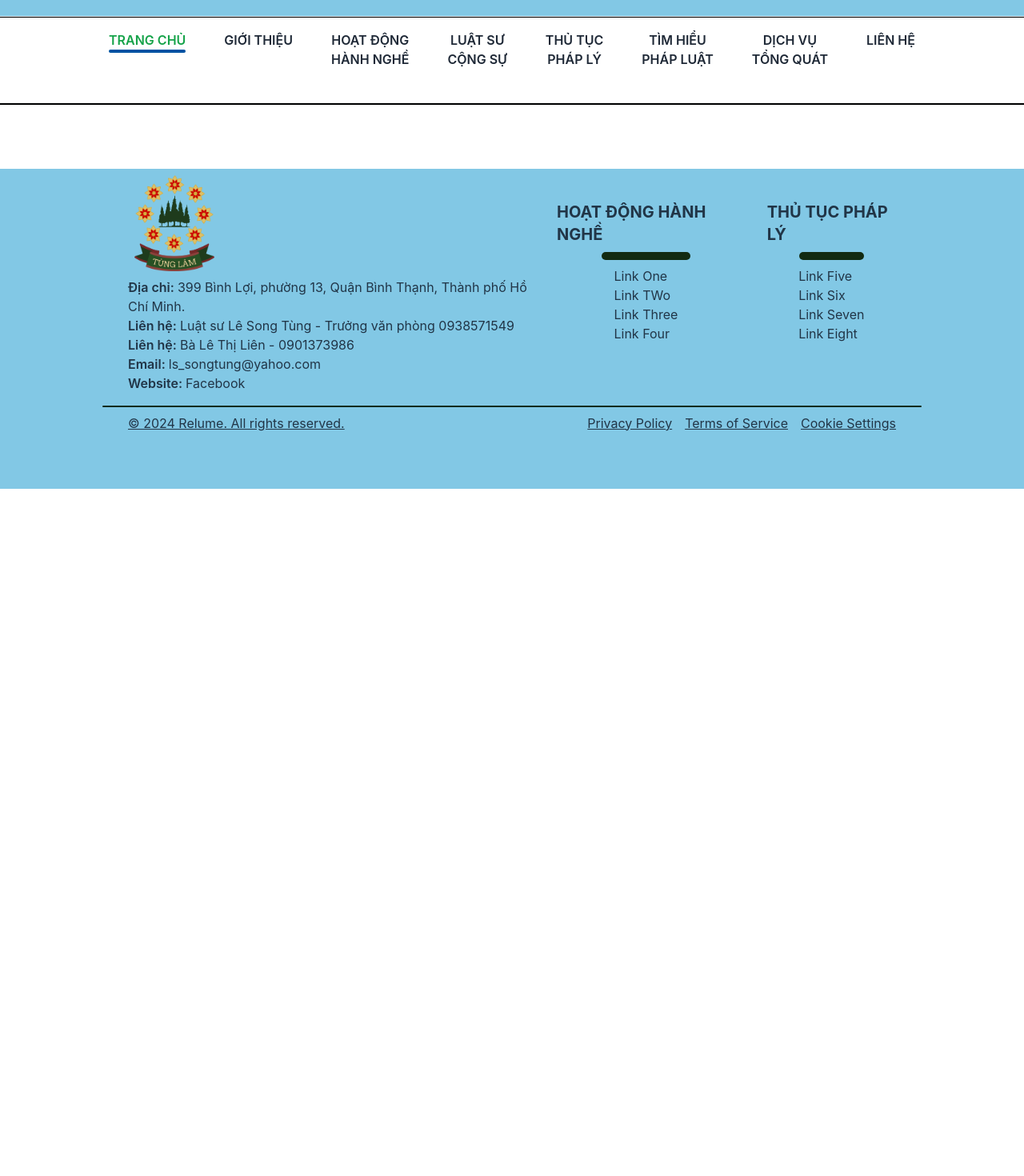
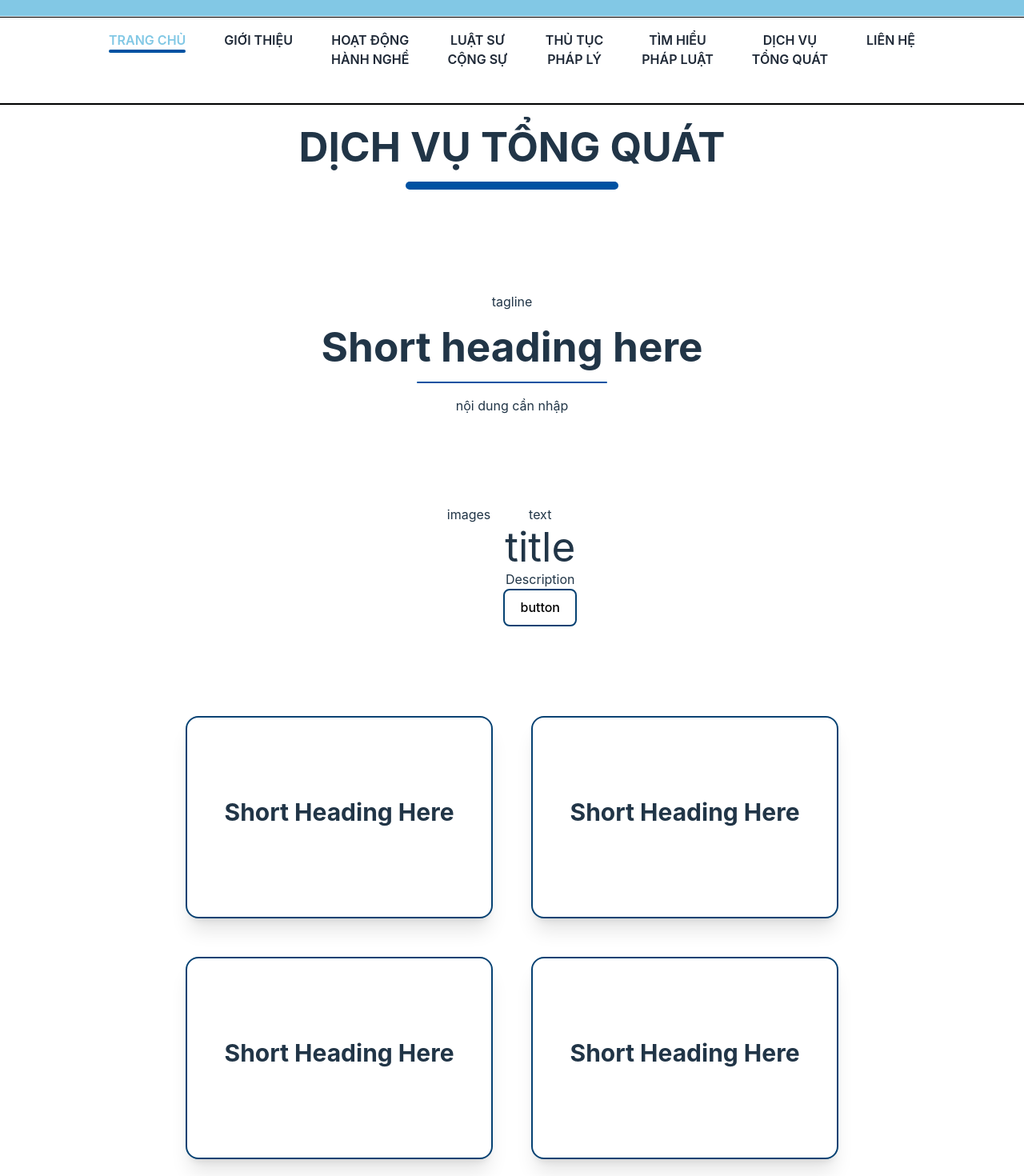
Before and after one commit to TanPhat23/WebluatsuTungLam, a React (Vite) app: page /services in a window 1280 px wide. Shown: the part 180-1650 px from the top of the page at 80% size. Before the commit the page ends 800 px from the top, so only its background shows below. Built offline with nearby package versions, Linux system fonts and the light colour scheme.

Commit message:
add services

```diff
--- a/src/App.tsx
+++ b/src/App.tsx
@@ -13,6 +13,9 @@ import Activity from "./pages/activities/Activity";
 import Law from "./pages/laws/Law";
 import Laws from "./pages/laws/Laws";
 import Procedures from "./pages/procedures/Procedures";
+import GeneralServices from "./pages/generalServices/GeneralServices";
+import GeneralService from "./pages/generalServices/GeneralService";
+
 
 function App() {
   return (
@@ -31,6 +34,8 @@ function App() {
         <Route path="/laws" element={<Laws />} />
         <Route path="/laws/:id" element={<Law />} />
         <Route path="/procedures" element={<Procedures />} />
+        <Route path="/services" element={<GeneralServices/>} />
+        <Route path="/services/:id" element={<GeneralService/>}/>
         <Route path="/contact" element={<ContactInfo />} />
       </Routes>
       <Footer />
--- a/src/components/Footer.tsx
+++ b/src/components/Footer.tsx
@@ -30,7 +30,7 @@ const Footer = () => {
         <div className="mt-10 flex flex-row gap-10 ">
           <div className="flex flex-col gap-2 items-center">
             <h3 className="text-xl font-bold">HOẠT ĐỘNG HÀNH NGHỀ</h3>
-            <div className="w-1/2 h-[10px] rounded-xl bg-[#122B12] "></div>
+            <div className="w-1/2 h-[10px] rounded-xl bg-[#0052a2] "></div>
             <ul>
               {activities.map((link) => (
                 <li key={link.title}>
@@ -41,7 +41,7 @@ const Footer = () => {
           </div>
           <div className="flex flex-col gap-2 items-center">
             <h3 className="text-xl  font-bold">THỦ TỤC PHÁP LÝ</h3>
-            <div className="w-1/2 h-[10px] rounded-xl bg-[#122B12] "></div>
+            <div className="w-1/2 h-[10px] rounded-xl bg-[#0052a2] "></div>
             <ul>
               {procedures.map((link) => (
                 <li key={link.title}>
--- a/src/components/NavBar.tsx
+++ b/src/components/NavBar.tsx
@@ -1,19 +1,33 @@
 import { useEffect, useState } from "react";
 import { links } from "../utils/constants";
+import { services } from "../utils/services";
 import { useNavigate } from "react-router-dom";
 
 const NavBar = () => {
   const storedSelectedLink = sessionStorage.getItem("selectedLink");
   const initialSelectedLink = storedSelectedLink
-    ? parseInt(storedSelectedLink, 10)
-    : 0;
+  ? parseInt(storedSelectedLink, 10)
+  : 0;
 
   const [selectedLink, setSelectedLink] = useState(initialSelectedLink);
+  const [isServicesOpen, setIsServicesOpen] = useState(false);
   const navigate = useNavigate();
 
   useEffect(() => {
     sessionStorage.setItem("selectedLink", selectedLink.toString());
   }, [selectedLink]);
+
+  const handleServicesClick = (index: number) => {
+    setSelectedLink(index);
+    if (links[index].title === "DỊCH VỤ TỔNG QUÁT") {
+      setIsServicesOpen(!isServicesOpen);
+    } else {
+      setIsServicesOpen(false);
+    }
+    navigate(links[index].path);
+
+  };
+
   return (
     <nav className="h-[90px] mt-4">
       <ul className="flex flex-row gap-12 justify-center">
@@ -21,23 +35,31 @@ const NavBar = () => {
           <li key={index} className="relative font-bold ">
             <a
               className={`w-auto h-auto inline-block text-center font-semibold transition-colors duration-1000 ease-in-out hover:cursor-pointer ${
-                selectedLink === index ? "text-green-600" : "text-gray-800"
+                selectedLink === index ? "text-[#82C8E5]" : "text-gray-800"
               }`}
-              onClick={() => {
-                setSelectedLink(index);
-                navigate(link.path);
-              }}
+              onClick={() => handleServicesClick(index)}
               aria-current={selectedLink === index ? "page" : undefined}
             >
-              <span className="block">
-                {link.title.split(" ").slice(0, 2).join(" ")}
-              </span>
-              <span className="block">
-                {link.title.split(" ").slice(2).join(" ")}
-              </span>
+              <span className="block">{link.title.split(" ").slice(0, 2).join(" ")}</span>
+              <span className="block">{link.title.split(" ").slice(2).join(" ")}</span>
             </a>
             {selectedLink === index && (
-              <div className="w-full h-[4px] rounded-xl bg-[#0052A2] transition duration-1000 ease-linear " />
+              <div className="w-full h-[4px] rounded-xl bg-[#0052A2] transition duration-1000 ease-linear" />
+            )}
+            {link.title === "DỊCH VỤ TỔNG QUÁT" && isServicesOpen && (
+              <div className="absolute mt-2 py-2 w-48 bg-white rounded-xl shadow-xl">
+                {services.map((service) => (
+                  <a
+                    onClick={() => {
+                      navigate(`/services/${service.id}`);
+                      setIsServicesOpen(false);
+                    }}
+                    className="block px-4 py-2 text-gray-800 cursor-pointer group"
+                  >
+                    {service.title}
+                  </a>
+                ))}
+              </div>
             )}
           </li>
         ))}
--- /dev/null
+++ b/src/components/generalService/ServiceCard.tsx
@@ -0,0 +1,27 @@
+import { useNavigate } from "react-router-dom";
+
+type Props = {
+  title: string;
+  id: number;
+};
+
+const ServiceCard = (props: Props) => {
+  const { title, id } = props;
+  const navigate = useNavigate();
+  return (
+    <div className="max-w-sm rounded-2xl overflow-hidden shadow-xl bg-white border-2 border-[#064273] min-w-96">
+      <div
+        className="flex m-3 flex-col justify-center items-center h-[225px] cursor-pointer group"
+        onClick={() => {
+          window.scrollTo(0, 0);
+          navigate(`/services/${id}`);
+        }}
+      >
+        <h2 className="font-bold text-3xl">{title}</h2>
+        <div className="w-1/4 h-[4px] rounded-xl bg-[#0052A2] transition-all duration-300 mt-2 opacity-0 group-hover:opacity-100 "></div>
+      </div>
+    </div>
+  );
+};
+
+export default ServiceCard;
--- a/src/pages/ContactInfo.tsx
+++ b/src/pages/ContactInfo.tsx
@@ -167,13 +167,13 @@ const ContactInfo = () => {
                 ></textarea>
               </div>
               {sendingMail ? (
-                <div className="w-full bg-lime-300 text-xl text-black py-2 rounded-lg flex justify-center gap-4">
+                <div className="w-full bg-[#82C8E5] text-xl text-black py-2 rounded-lg flex justify-center gap-4">
                   <AiOutlineLoading className="animate-spin h-auto w-auto " />
                   <p>Đang gửi mail</p>
                 </div>
               ) : (
                 <button
-                  className="w-full bg-lime-300 text-xl text-black py-2 rounded-lg"
+                  className="w-full bg-[#82C8E5] text-xl text-black py-2 rounded-lg"
                   onClick={handleSendMail}
                 >
                   Gửi tin nhắn
--- /dev/null
+++ b/src/pages/generalServices/GeneralService.tsx
@@ -0,0 +1,58 @@
+import { useParams } from "react-router-dom";
+
+const GeneralService = () => {
+  const { id } = useParams();
+
+  return (
+    <div className="flex flex-col gap-16 min-h-screen items-center text-center mx-5 ">
+      {id === "education" ? (
+        <>
+          <div className="flex flex-col items-center gap-4 mt-6 font-semibold">
+            <h1 className="font-bold">THƯỜNG THỨC GIÁO DỤC</h1>
+            <div className="w-1/2 h-[10px] rounded-xl bg-[#0052A2]" />
+          </div>
+          <div className="flex flex-col items-center text-center gap-4 mt-16">
+            <h2> tagline</h2>
+            <h1 className="font-bold">Short heading here</h1>
+            <div className="w-1/2 h-[2px] rounded-xl bg-[#0052A2]"></div>
+            <p>nội dung cần nhập</p>
+          </div>
+          <div className="relative w-full flex justify-between items-start mt-12">
+            <div className="flex flex-col items-start w-1/3 mt-36">
+              <div className="relative w-96 h-96 bg-blue-700 rounded-full ml-40">
+                <div className="absolute -top-20 w-0 h-0  right-[-110px]
+                    border-l-[150px] border-r-[150px] border-b-[250px]
+                    border-l-transparent border-r-transparent border-b-red-500">
+                </div>
+              </div>
+              <p className="font-bold mt-3 ml-64">LUẬT SƯ LÊ SONG TÙNG</p>
+              <div className="w-28 h-1 bg-red-600 mt-1 ml-72"></div>
+            </div>
+            <div className="w-1/3 h-[48rem] bg-blue-300"></div>
+          </div>
+          <p className="text-center font-bold ml-auto mr-32">VĂN PHÒNG LUẬT</p>
+          <div className="w-full h-64 bg-gray-300"></div>
+          <div className="text-center font-semibold my-2">
+            SHORT HEADING HERE
+          </div>
+          <div className="w-full h-64 bg-gray-300"></div>
+          <div className="text-center font-semibold my-2">
+            SHORT HEADING HERE
+          </div>
+          <div className="flex flex-col items-center text-center gap-4 font-bold">
+            <h1>
+              Short heading here
+            </h1>
+            <button className="text-black bg-white border-2 border-[#064273] font-bold">
+              ĐẶT LỊCH HẸN
+          </button>
+          </div>
+        </>
+      ) : (
+        <p className="font-bold">Hiển thị dịch vụ khác</p>
+      )}
+    </div>
+  );
+};
+
+export default GeneralService;
--- /dev/null
+++ b/src/pages/generalServices/GeneralServices.tsx
@@ -0,0 +1,51 @@
+import React from "react";
+import ServiceCard from "../../components/generalService/ServiceCard";
+import { servicesCard } from "../../utils/services";
+
+const GeneralServices = () => {
+  const [selectedIndex, setSelectedIndex] = React.useState(0);
+
+  return (
+    <div className="flex flex-col gap-16 min-h-screen items-center text-center mx-5">
+      <div className="flex flex-col items-center gap-4 mt-6 font-semibold">
+        <h1 className="font-bold">DỊCH VỤ TỔNG QUÁT</h1>
+        <div className="w-1/2 h-[10px] rounded-xl bg-[#0052A2]" />
+      </div>
+      <div className="flex flex-col items-center text-center gap-4 mt-16">
+        <h2> tagline</h2>
+        <h1 className="font-bold">Short heading here</h1>
+        <div className="w-1/2 h-[2px] rounded-xl bg-[#0052A2] "></div>
+        <p>nội dung cần nhập</p>
+      </div>
+      <div className="flex flex-row gap-4 mt-12">
+        <div>images</div>
+        <div>
+          <p>text</p>
+          <h1>title</h1>
+          <p>Description</p>
+          <button className="transition text-black hover:ease-in duration-200 hover:scale-110  bg-white border-2 border-[#064273]">
+            button
+          </button>
+        </div>
+      </div>
+      <ul className="grid sm:grid-cols-1 md:grid-cols-2 gap-12 justify-center items-center justify-items-center mt-12 ">
+        {servicesCard.map((service) => (
+          <li key={service.id}>
+            <ServiceCard
+              title={service.title}
+              id={service.id}
+            />
+          </li>
+        ))}
+      </ul>
+      <div className="flex flex-col items-center text-center gap-4 font-bold">
+        <h1>Short heading here</h1>
+        <button className="text-black bg-white border-2 border-[#064273] font-bold">
+          ĐẶT LỊCH HẸN
+        </button>
+      </div>
+    </div>
+  );
+};
+
+export default GeneralServices;
--- a/src/utils/laws.ts
+++ b/src/utils/laws.ts
@@ -590,14 +590,14 @@ export const laws = [
 ];
 
 export const index = [
-  {
-    id: "1",
-    title: "ÁN LỆ",
-  },
-  {
-    id: "2",
-    title: "NGHỊ QUYẾT",
-  },
+  // {
+  //   id: "1",
+  //   title: "ÁN LỆ",
+  // },
+  // {
+  //   id: "2",
+  //   title: "NGHỊ QUYẾT",
+  // },
   // {
   //   id: "3",
   //   title: "MỤC 3",
--- /dev/null
+++ b/src/utils/services.ts
@@ -0,0 +1,29 @@
+export const servicesCard = [
+  {
+    id: 1,
+    title: "Short Heading Here"
+  },
+  {
+    id: 2,
+    title: "Short Heading Here"
+  },
+  {
+    id: 3,
+    title: "Short Heading Here"
+  },
+  {
+    id: 4,
+    title: "Short Heading Here"
+  },
+];
+
+export const services = [
+  {
+    id: "business",
+    title: "DỊCH VỤ DOANH NGHIỆP",
+  },
+  {
+    id: "education",
+    title: "DỊCH VỤ GIÁO DỤC",
+  },
+];
```
Also changed, not shown: src/pages/laws/Laws.tsx (+4 -5 lines).
